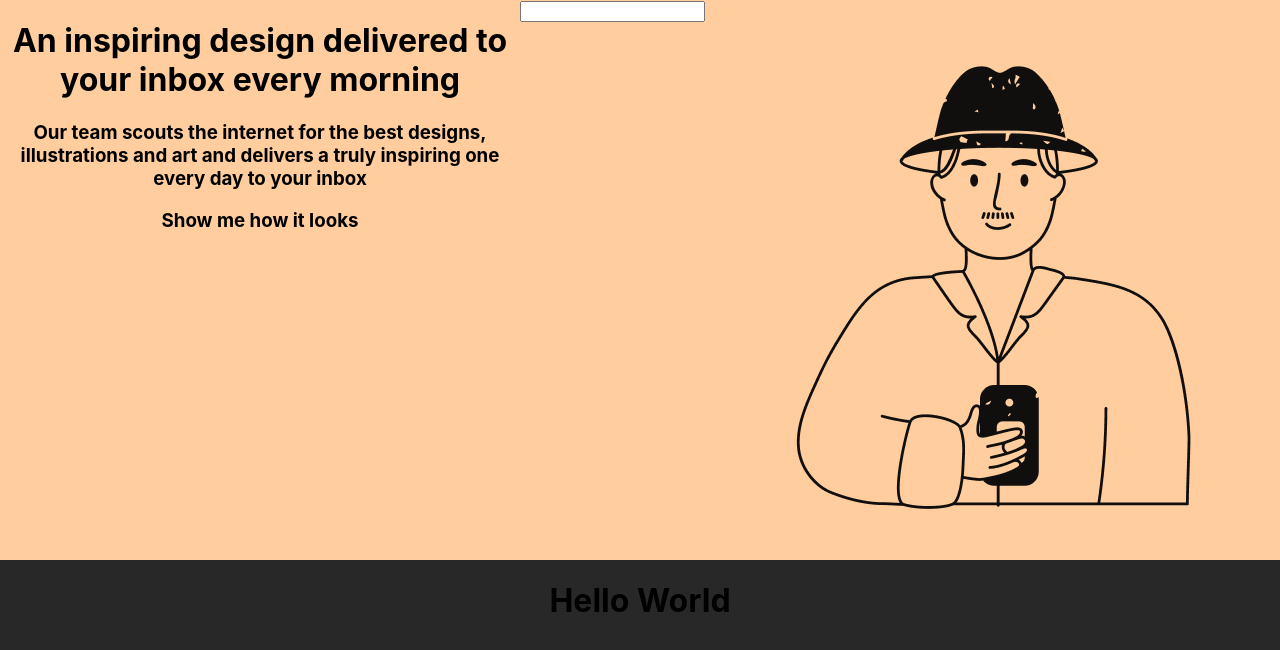
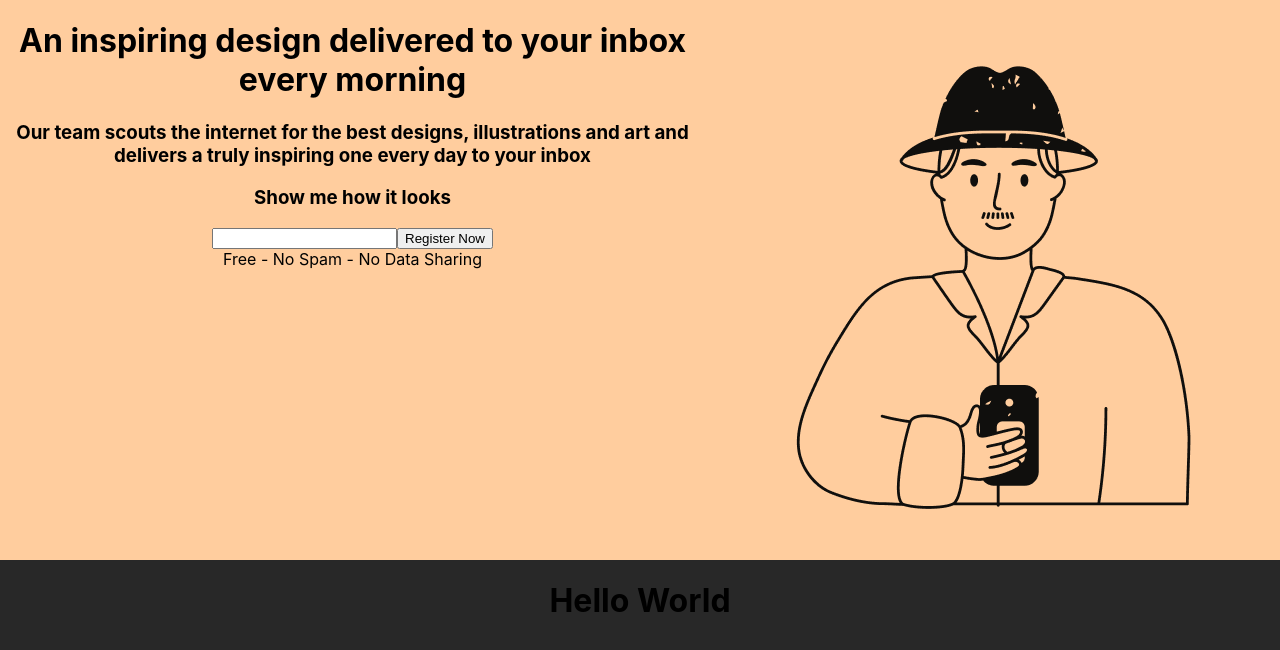
Before and after one commit to nyanpoleon/react-micro-project, a React (Create React App) app in the folder landing-app/: page / in a window 1280 px wide. Shown: the top 650 px of the page. Built offline with nearby package versions, Linux system fonts and the light colour scheme.

Commit message:
menu prop created

```diff
--- a/landing-app/src/App.js
+++ b/landing-app/src/App.js
@@ -1,6 +1,6 @@
-import React from 'react';
-import Heading from './Heading';
-import './App.css';
+import React from "react";
+import Heading from "./Heading";
+import "./App.css";
 
 function App() {
   return (
@@ -8,29 +8,20 @@ function App() {
       <div className="header">
         <div className="left_header">
           <Heading
-            heading = "An inspiring design delivered to your inbox every morning"
-            decription = "Our team scouts the internet for the best designs, illustrations and art and delivers a truly inspiring one every day to your inbox"
-            headingSmall = "Show me how it looks"
+            heading="An inspiring design delivered to your inbox every morning"
+            decription="Our team scouts the internet for the best designs, illustrations and art and delivers a truly inspiring one every day to your inbox"
+            headingSmall="Show me how it looks"
           />
-
-          {/* <div>
-            An inspiring design delivered to your inbox every morning
-          </div> */}
-          {/* <div>
-            Our team scouts the internet for the best designs,
-            illustrations and art and delivers a truly inspiring one every day to your inbox
-          </div> */}
-
-
-          {/* <div>
-            Show me how it looks
-          </div> */}
           <div>
             <input type="text"></input>
+            <button>Register Now</button>
+          </div>
+          <div>
+            Free - No Spam - No Data Sharing
           </div>
         </div>
         <div className="right_header">
-          <img src={require('./dweep.png')}></img>
+          <img src={require("./dweep.png")}></img>
         </div>
       </div>
       <h1>Hello World</h1>
--- a/landing-app/src/index.css
+++ b/landing-app/src/index.css
@@ -21,6 +21,6 @@ code {
 
 .left_header {
   display: flex;
-  flex-direction: row;
+  flex-direction: column;
 
 }
```
Also changed, not shown: landing-app/src/Menu.jsx (added, +9 -0 lines), 1 other file (tests, documents, lock files or other folders).
